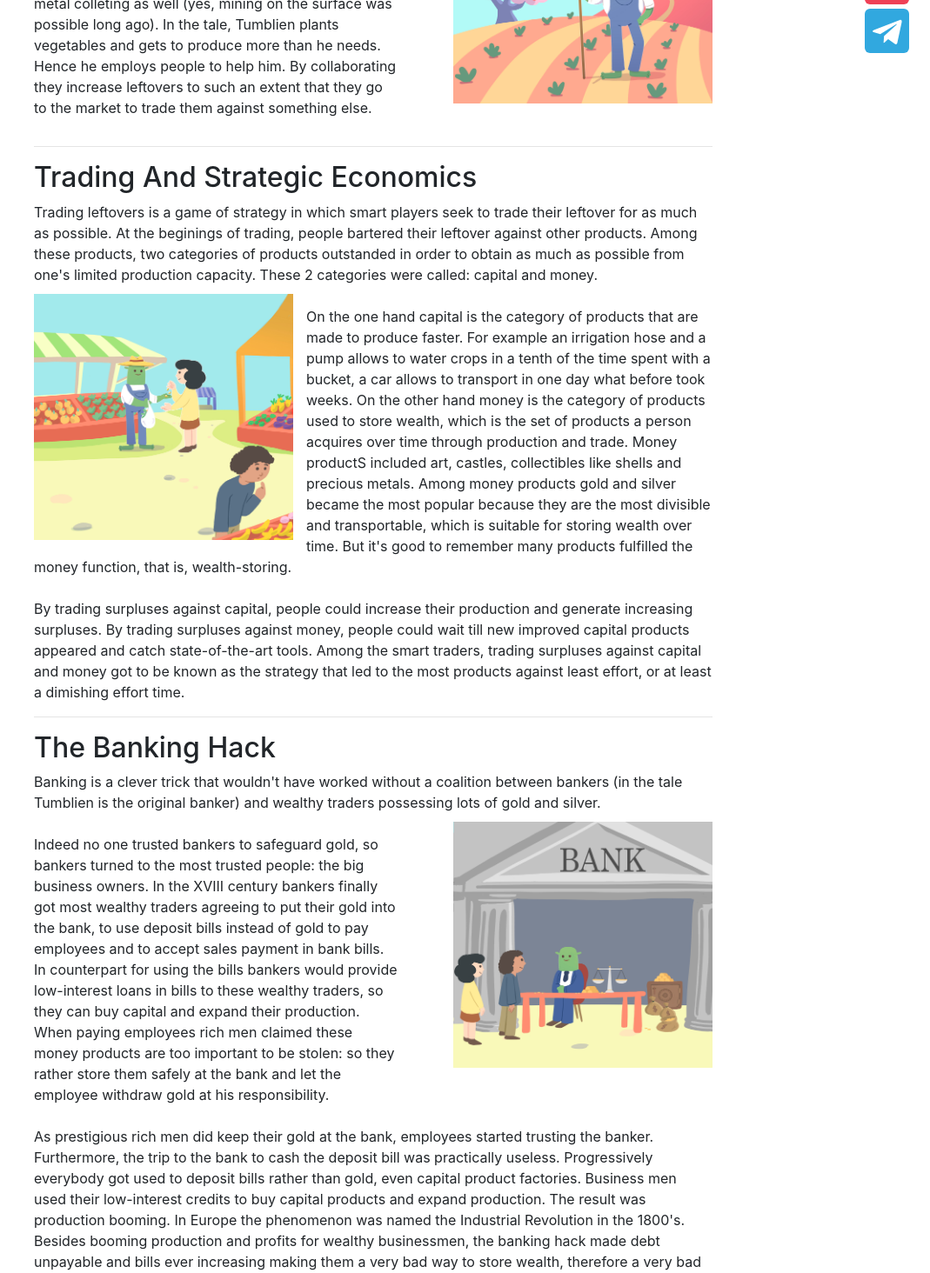
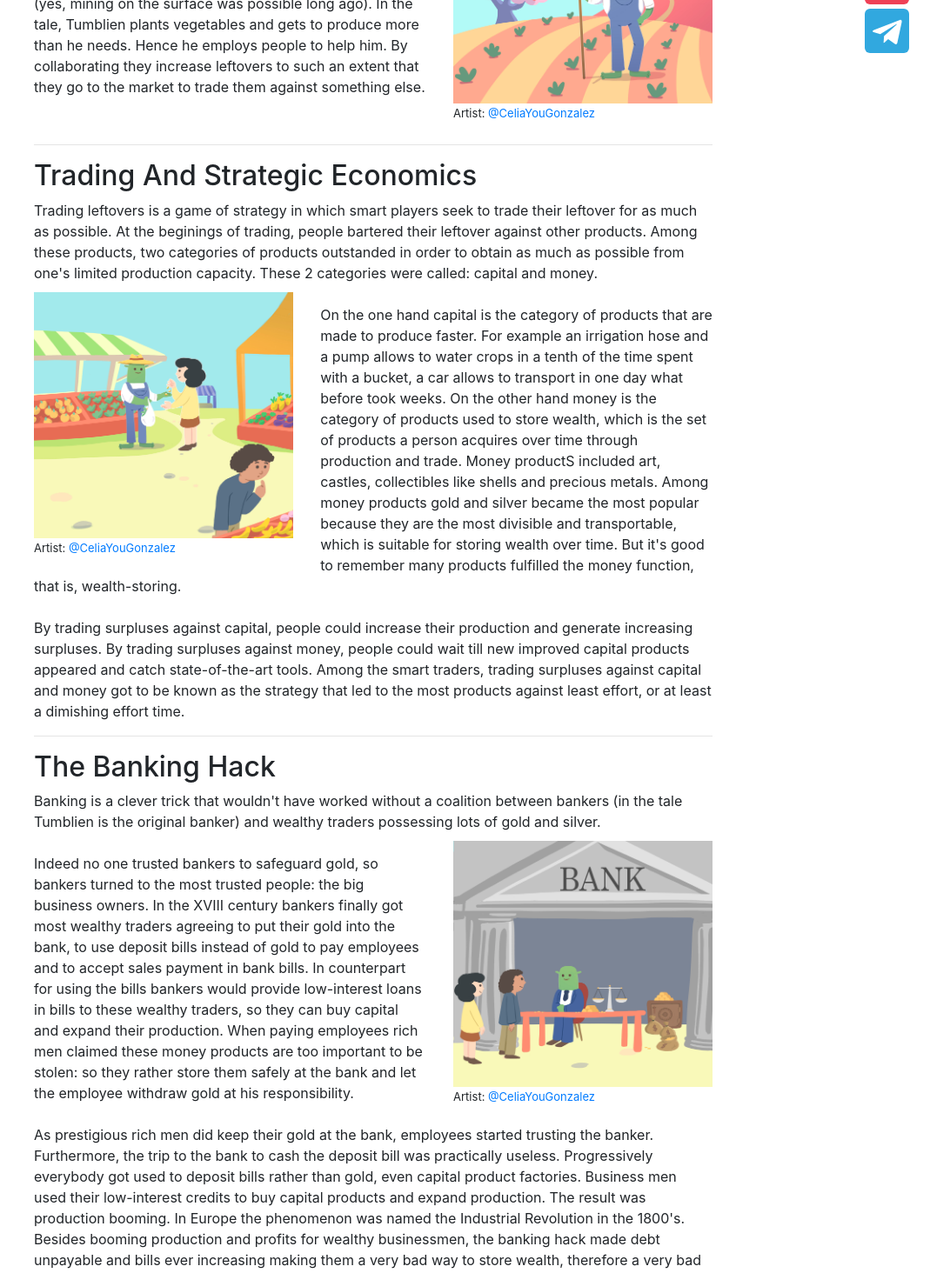
Before and after one commit to cyril-attie/simple-tumbling20s, an Angular app: page /introduction in a window 1280 px wide. Shown: the part 460-1924 px from the top of the page at 87% size, without its empty margins (211-1280 px from the left). Built offline with nearby package versions, Linux system fonts and the light colour scheme.

Commit message:
Celia You name

```diff
--- a/src/app/components/introduction/introduction.component.css
+++ b/src/app/components/introduction/introduction.component.css
@@ -1,19 +1,35 @@
 .illustration {
+
+  /* display: table-row; */
+
+}
+
+
+figure.illustration {
+  display: flex;
+  flex-direction:column;
   width: 38.2%;
   min-width: 150px;
   margin: 10px 0px;
-  display: table-row;
   vertical-align: middle;
+}
+figure figcaption {
+font-size:small;
+}
+
+figure>img {
+  margin-bottom: 2px;
+  width:100%;
 }
 
 .float-r {
   float: right;
-  margin-left: 5vw;
+  margin-left: 4%!important;
 }
 
 .float-l {
   float: left;
-  margin-right: 15px;
+  margin-right: 4%!important;
 }
 
 h1,
--- a/src/app/components/introduction/introduction.component.html
+++ b/src/app/components/introduction/introduction.component.html
@@ -12,12 +12,17 @@
     </h5>
   <hr />
   <div style="display:table">
-    <img
-    class="float-r illustration"
+
+    <figure class="float-r illustration">
+        <img
     src="../../../assets/img/farming.jpg"
     alt="Farming Image"
 
     />
+        <figcaption>
+          Artist: <a href="https://www.instagram.com/CeliaYouGonzalez/">@CeliaYouGonzalez</a>
+        </figcaption>
+      </figure>
     <h2>Farming Is The Base</h2>
     <p>
       Farming is the most basic way of applying effort to nature to satisfy one's needs, after nomad wilderness. Farmers
@@ -31,10 +36,15 @@
     <p>
       Trading leftovers is a game of strategy in which smart players seek to trade their
       leftover for as much as possible. At the beginings of trading, people bartered their leftover against other products. Among these products, two categories of products outstanded in order to obtain as much as possible from one's limited production capacity. These 2 categories were called: capital and money.<br />
-   <img
-    class="float-l illustration"
+
+      <figure class="float-l illustration">
+          <img
     src="../../../assets/img/trading.jpg"
-    alt="Trading Image"/>     <br />
+    alt="Trading Image"/>
+          <figcaption>
+            Artist: <a href="https://www.instagram.com/CeliaYouGonzalez/">@CeliaYouGonzalez</a>
+          </figcaption>
+        </figure>       <br />
       On the one hand capital is the category of products that are made to produce faster. For example an irrigation hose and a pump allows
       to water crops in a tenth of the time spent with a bucket, a car allows to transport in one
       day what before took weeks. On the other hand money is the category of products used to store wealth, which is the set of products a person acquires over time through production and trade. Money productS included art, castles, collectibles like shells and precious metals. Among money products gold and silver became the most popular because they are the most divisible and transportable, which is suitable for storing wealth over time. But it's good to remember
@@ -55,11 +65,17 @@
     <p>
       Banking is a clever trick that wouldn't have worked without a coalition
       between bankers (in the tale Tumblien is the original banker) and wealthy
-      traders possessing lots of gold and silver. <br /> <img
-      class="float-r illustration"
+      traders possessing lots of gold and silver. <br />
+      <figure class="float-r illustration">
+      <img
+
       src="../../../assets/img/banking.jpg"
       alt="Banking Image"
       />
+      <figcaption>
+        Artist: <a href="https://www.instagram.com/CeliaYouGonzalez/">@CeliaYouGonzalez</a>
+      </figcaption>
+    </figure>
       <br />
       Indeed no one trusted bankers to safeguard gold, so bankers turned to the most trusted
       people: the big business owners. In the XVIII century bankers finally got most wealthy traders agreeing to put
--- a/src/app/components/tumbling20s/tumbling20s.component.html
+++ b/src/app/components/tumbling20s/tumbling20s.component.html
@@ -122,12 +122,12 @@
       </li>
     </ol>
     <p>
-      So The Banking Credit Cycle describes how bankers distract generating
+      So The Banking Credit Cycle describes how bankers distract people generating
       sensationalist news through credit-pumped speculative bubbles and
       subsequent panicking Crises.
       <br />
       Once more, all this explanaition is meant to understand how debt is
-      unpayable and why the quantity of bank bills increase exponentially, and
+      unpayable and why the quantity of bank bills increases exponentially, and
       therefore are a bad product money substitute for smart trader strategy. To
       sum up:
     </p>
@@ -208,13 +208,20 @@
       banks to lend money to countries (for reconstruction or infrastructure)
       that then deposit back the money in US bank. Allowing the bank to lend
       that amount many times. <br /><br />
+      <img
+      class="float-r illustration"
+      src="../../../assets/img/banking.jpg"
+      alt="Banking Image"
+    />
       Finally in 1971 the convertibility of the US dollar bill into gold was
       obviously suspended. The POTUS of the day said due to excessive inflation
       and gold withdrawals, but clearly it was due to excessive bank credit
       granting from 1921 to 1927 and from 1942 to 1971 (two important inflation
-      periods) that made the backing gold ridiculously little next to the
-      quanitty of bills.
+      periods) that made the gold backing the banking currency ridiculously little next to the
+      quanitty of bills. In other words, there is no gold to redeem such a quantity of bills issued on credit.
+
     </p>
+
     <hr />
     <h2>The Last Two Cycles 2000 and 2008</h2>
     <p>
```
Also changed, not shown: 7 other files (tests, documents, lock files or other folders).
